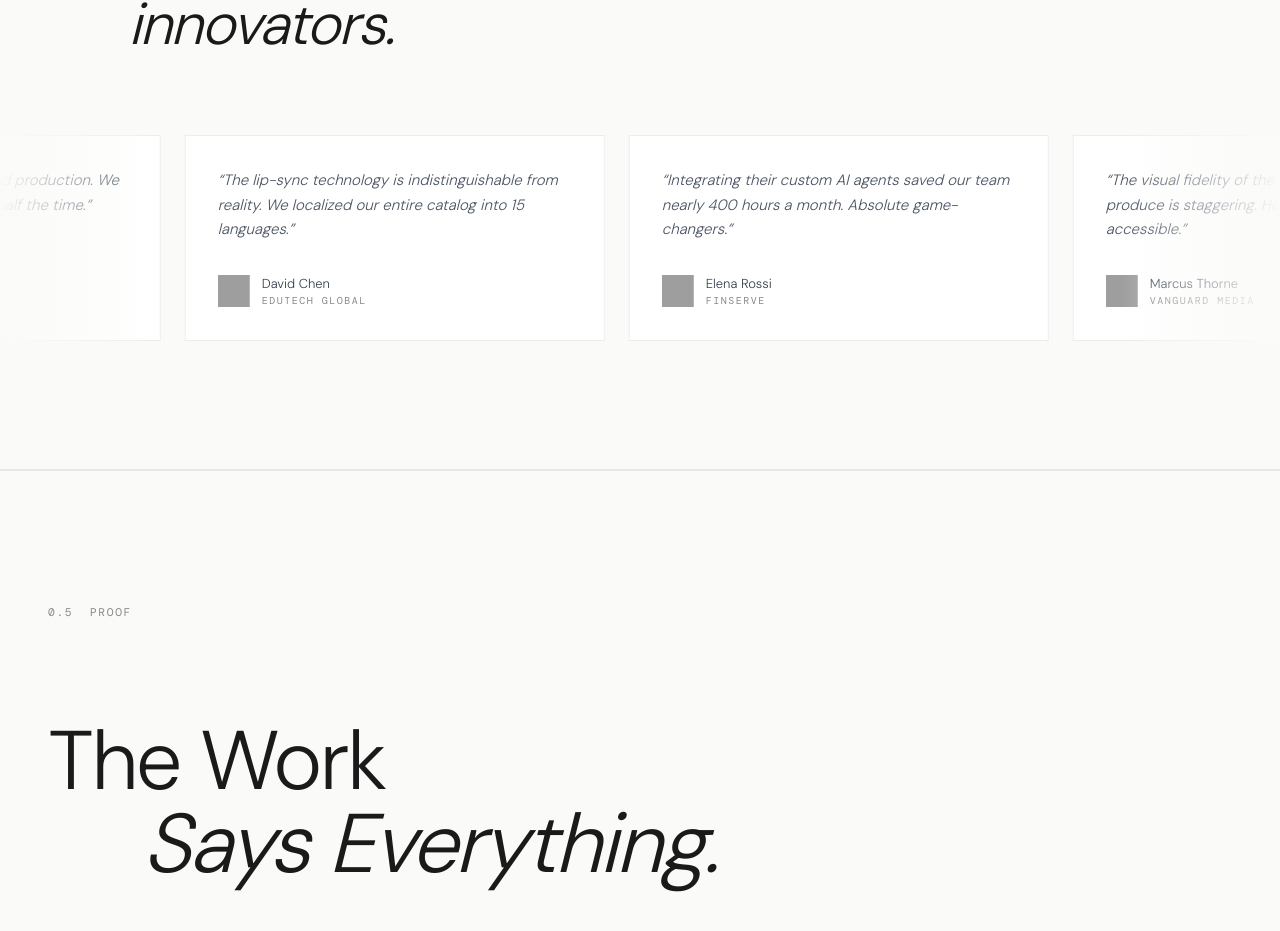
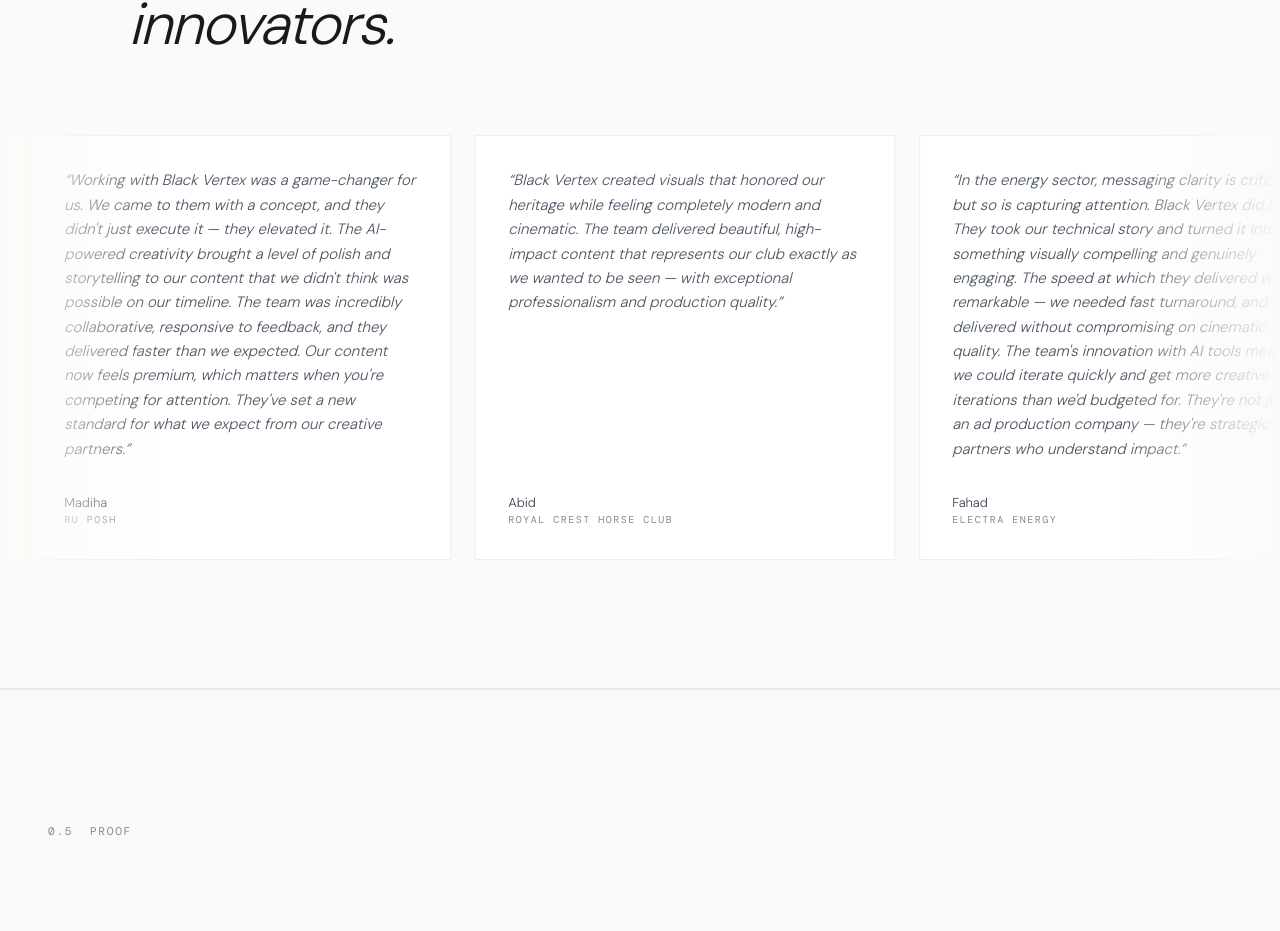
Before and after one commit to WaniAlyeen/blackvertex, a Next.js app: page / in a window 1280 px wide. Shown: the part 8211-9142 px from the top of the page. Built offline with nearby package versions, Linux system fonts and the light colour scheme; grey boxes are pictures that could not be loaded; a web font is replaced by a local one.

Commit message:
Add real client testimonials

```diff
--- a/src/components/sections/Testimonials.tsx
+++ b/src/components/sections/Testimonials.tsx
@@ -1,41 +1,44 @@
 "use client";
 
 import { useEffect, useRef } from "react";
-import Image from "next/image";
 import { gsap } from "gsap";
 
 const testimonials = [
   {
     quote:
-      "Black Vertex revolutionized our ad production. We generate 100× more creatives in half the time.",
-    name: "Sarah Jenkins",
-    company: "Nexus AI",
-    avatar:
-      "https://images.unsplash.com/photo-1494790108377-be9c29b29330?q=80&w=150&auto=format&fit=crop",
+      "Black Vertex created an AI-powered video showcasing our showroom that felt like a real cinematic experience, plus an ad campaign that drives serious engagement. The team delivered both with incredible speed and quality — they understood our brand instantly and created content our customers respond to immediately.",
+    name: "Josh",
+    company: "Best Brand Appliances",
   },
   {
     quote:
-      "The lip-sync technology is indistinguishable from reality. We localized our entire catalog into 15 languages.",
-    name: "David Chen",
-    company: "EduTech Global",
-    avatar:
-      "https://images.unsplash.com/photo-1507003211169-0a1dd7228f2d?q=80&w=150&auto=format&fit=crop",
+      "Working with Black Vertex was a game-changer for us. We came to them with a concept, and they didn't just execute it — they elevated it. The AI-powered creativity brought a level of polish and storytelling to our content that we didn't think was possible on our timeline. The team was incredibly collaborative, responsive to feedback, and they delivered faster than we expected. Our content now feels premium, which matters when you're competing for attention. They've set a new standard for what we expect from our creative partners.",
+    name: "Madiha",
+    company: "Ru Posh",
   },
   {
     quote:
-      "Integrating their custom AI agents saved our team nearly 400 hours a month. Absolute game-changers.",
-    name: "Elena Rossi",
-    company: "Finserve",
-    avatar:
-      "https://images.unsplash.com/photo-1438761681033-6461ffad8d80?q=80&w=150&auto=format&fit=crop",
+      "Black Vertex created visuals that honored our heritage while feeling completely modern and cinematic. The team delivered beautiful, high-impact content that represents our club exactly as we wanted to be seen — with exceptional professionalism and production quality.",
+    name: "Abid",
+    company: "Royal Crest Horse Club",
   },
   {
     quote:
-      "The visual fidelity of the cinematic campaigns they produce is staggering. Hollywood-level production, accessible.",
-    name: "Marcus Thorne",
-    company: "Vanguard Media",
-    avatar:
-      "https://images.unsplash.com/photo-1500648767791-00dcc994a43e?q=80&w=150&auto=format&fit=crop",
+      "In the energy sector, messaging clarity is critical, but so is capturing attention. Black Vertex did both. They took our technical story and turned it into something visually compelling and genuinely engaging. The speed at which they delivered was remarkable — we needed fast turnaround, and they delivered without compromising on cinematic quality. The team's innovation with AI tools meant we could iterate quickly and get more creative iterations than we'd budgeted for. They're not just an ad production company — they're strategic partners who understand impact.",
+    name: "Fahad",
+    company: "Electra Energy",
+  },
+  {
+    quote:
+      "We wanted our campaigns to feel premium, and Black Vertex delivered exactly that. Every frame looked intentional, every shot told a story. The team brought a creative energy that was refreshing — they didn't just follow our brief, they interpreted it and made it better. The turnaround was impressive, but what really stood out was the quality of collaboration. They asked the right questions, understood our brand DNA, and produced content that our customers responded to immediately. This is the level of production we'll be coming back for.",
+    name: "Ifaq",
+    company: "Royal Yamaha",
+  },
+  {
+    quote:
+      "Black Vertex created ads that feel like art — cinematic, thoughtful, and unmistakably premium. The team was professional and genuinely invested in making our brand shine, delivering sophisticated content that tells the story of our craft.",
+    name: "Uroosa",
+    company: "Cashmere Naqqashi",
   },
 ];
 
@@ -164,15 +167,6 @@ export default function Testimonials() {
               >
                 &ldquo;{t.quote}&rdquo;
               </p>
-              <div className="flex items-center gap-3">
-                <div className="relative w-8 h-8 overflow-hidden shrink-0">
-                  <Image
-                    src={t.avatar}
-                    alt={t.name}
-                    fill
-                    className="object-cover"
-                  />
-                </div>
               <div>
                 <p
                   className="font-sans text-[13px] font-light"
@@ -185,7 +179,6 @@ export default function Testimonials() {
                 </p>
               </div>
             </div>
-            </div>
           ))}
         </div>
       </div>
```
Lines whose indentation alone changed are shown as unchanged.
